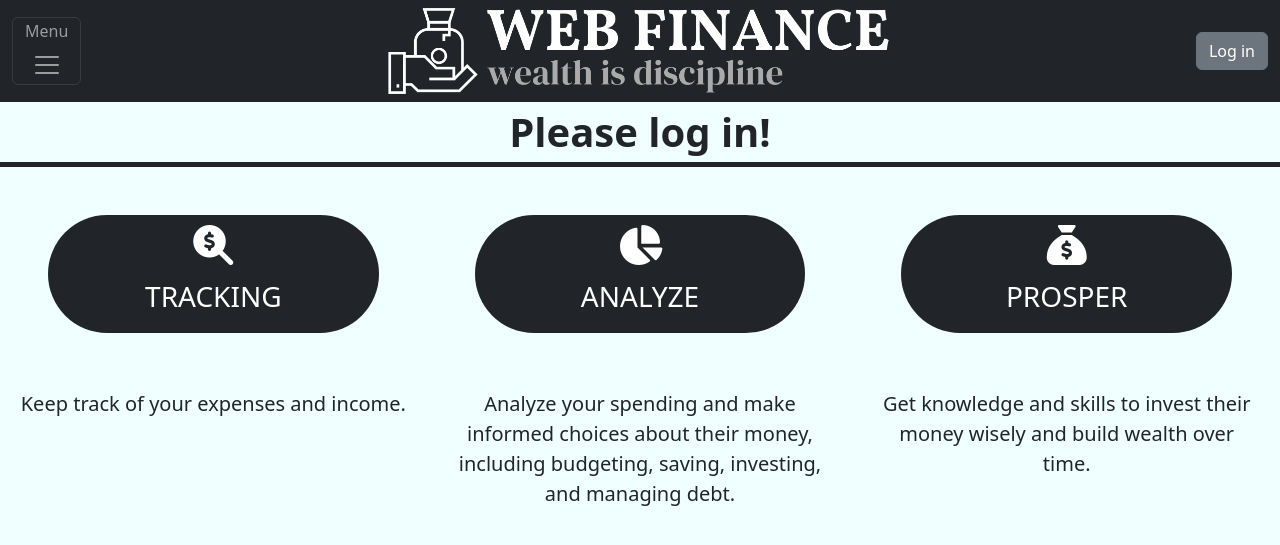
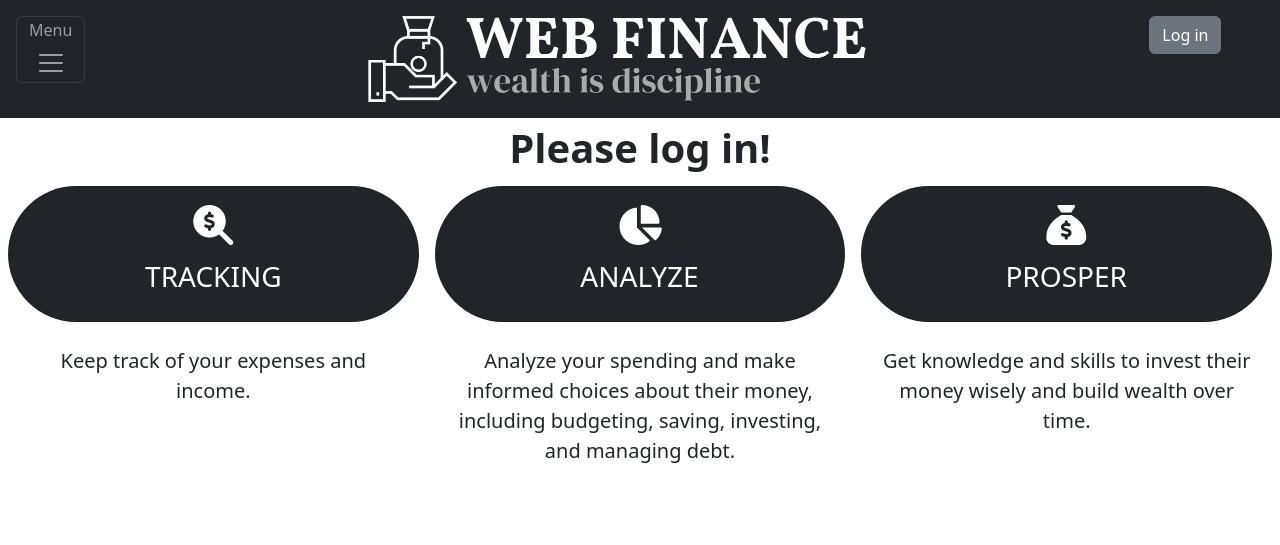
Before and after one commit to AnikinVladislav/DjangPrj, a Django app: page / in a window 1280 px wide. Shown: the top 545 px of the page. Run offline with Django 4.2, Linux system fonts and the light colour scheme; some libraries are stand-ins or nearby versions.

Commit message:
fix align in master.html

```diff
--- a/fin_venv/web_finance/main/static/main/css/main.css
+++ /dev/null
@@ -1,3 +0,0 @@
-body {
-    background-color:azure;
-}
--- a/fin_venv/web_finance/main/templates/main/main_page.html
+++ b/fin_venv/web_finance/main/templates/main/main_page.html
@@ -12,31 +12,29 @@ Home page
     <span> Please log in!</span>
   {% endif %}
 </div>
-<div class="container-fluid">
-  <div class="row border-top border-5 border-dark">
-    <div class="text-center text-white bg-dark rounded-pill col m-5">
+<ul class="list-group list-group-horizontal">
+  <li class="list-group-item text-center text-white bg-dark rounded-pill m-2" style="width: 33%">
     <span class="fs-1 fw-bold"><i class="fa-solid fa-magnifying-glass-dollar"></i></span>
     <p><span class="fs-3">TRACKING</span></p>
-    </div>
-    <div class="text-center text-white bg-dark rounded-pill col m-5">
+  </li>
+  <li class="list-group-item text-center text-white bg-dark rounded-pill m-2" style="width: 33%">
     <span class="fs-1 fw-bold"><i class="fa-solid fa-chart-pie"></i></span>
     <p><span class="fs-3">ANALYZE</span></p>
-    </div>
-    <div class="text-center text-white bg-dark rounded-pill col m-5">
+  </li>
+  <li class="list-group-item text-center text-white bg-dark rounded-pill m-2" style="width: 33%">
     <span class="fs-1 fw-bold"><i class="fa-solid fa-sack-dollar"></i></span>
     <p><span class="fs-3">PROSPER</span></p>
-    </div>
-  </div>
-  <div class="row">
-    <div class="text-center col m-2">
+  </li>
+</ul>
+<ul class="list-group list-group-horizontal">
+  <li class="list-group-item text-center border-0 m-2" style="width: 33%">
     <p class="fst-light fs-5">Keep track of your expenses and income.</p>
-    </div>
-    <div class="text-center col m-2">
+  </li>
+  <li class="list-group-item text-center border-0 m-2" style="width: 33%">
     <p class="fst-light fs-5">Analyze your spending and make informed choices about their money, including budgeting, saving, investing, and managing debt.</p>
-    </div>
-    <div class="text-center col m-2">
+  </li>
+  <li class="list-group-item text-center border-0 m-2" style="width: 33%">
     <p class="fst-light fs-5">Get knowledge and skills to invest their money wisely and build wealth over time.</p>
-    </div>
-  </div>
-</div>
+  </li>
+</ul>
 {% endblock %}
--- a/fin_venv/web_finance/main/templates/main/master.html
+++ b/fin_venv/web_finance/main/templates/main/master.html
@@ -17,15 +17,20 @@
 </head>
 <body>
     <nav class="navbar navbar-dark bg-dark">
-        <div class="container-fluid">
-            <button class="navbar-toggler" type="button" data-bs-toggle="collapse" data-bs-target="#collapsibleNavbar">
-                <h6>Menu</h6>
-                <span class="navbar-toggler-icon"></span>
-            </button>
-            <img src="{% static 'main/logo-no-background.png' %}" alt="Logo" style="width:40%">
-            <button class="btn btn-secondary float-end" type="button">Log in</button>
-        </div>
-
+        <ul class="list-group list-group-horizontal text-center">
+            <li class="list-group-item bg-dark border-0">
+                <button class="navbar-toggler" type="button" data-bs-toggle="collapse" data-bs-target="#collapsibleNavbar">
+                    <h6>Menu</h6>
+                    <span class="navbar-toggler-icon"></span>
+                </button>
+            </li>
+            <li class="list-group-item bg-dark border-0">
+                <img src="{% static 'main/logo-no-background.png' %}" alt="Logo" style="width:50%">
+            </li>
+            <li class="list-group-item bg-dark border-0">
+                <button class="btn btn-secondary" type="button">Log in</button>
+            </li>
+        </ul>
         <div class="collapse navbar-collapse m-2" id="collapsibleNavbar">
             <ul class="navbar-nav">
                 <li class="nav-item">
```
Lines whose indentation alone changed are shown as unchanged.
